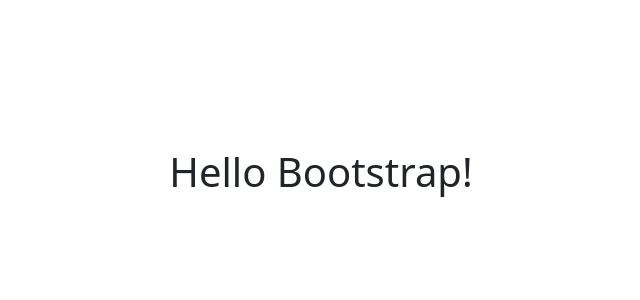
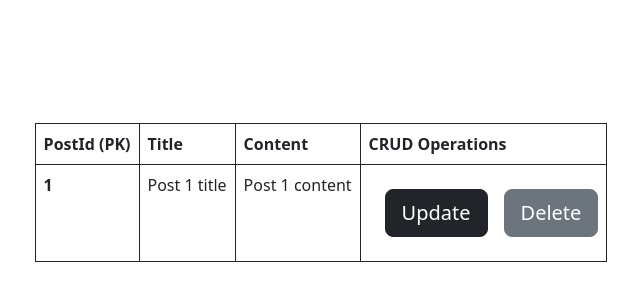
Before and after one commit to vgmda/ASPNETServer, a React (Create React App) app in the folder reactclient/: page / in a window 1280 px wide. Shown: the part 224-524 px from the top of the page, without its empty margins (319-959 px from the left). Built offline with nearby package versions, Linux system fonts and the light colour scheme.

Commit message:
Added a table

```diff
--- a/reactclient/src/App.js
+++ b/reactclient/src/App.js
@@ -7,7 +7,7 @@
     <div className="container">
       <div className="row min-vh-100">
         <div className="col d-flex flex-column justify-content-center align-items-center">
-          <h1>Hello Bootstrap!</h1>
+          {renderPostsTable()}
         </div>
       </div>
 
@@ -27,6 +27,17 @@
               <th scope="col">CRUD Operations</th>
             </tr>
           </thead>
+          <tbody>
+            <tr>
+              <th scope="row">1</th>
+              <td>Post 1 title</td>
+              <td>Post 1 content</td>
+              <td>
+                <button className="btn btn-dark btn-lg mx-3 my-3">Update</button>
+                <button className="btn btn-secondary btn-lg">Delete</button>
+              </td>
+            </tr>
+          </tbody>
         </table>
       </div>
     )
```
